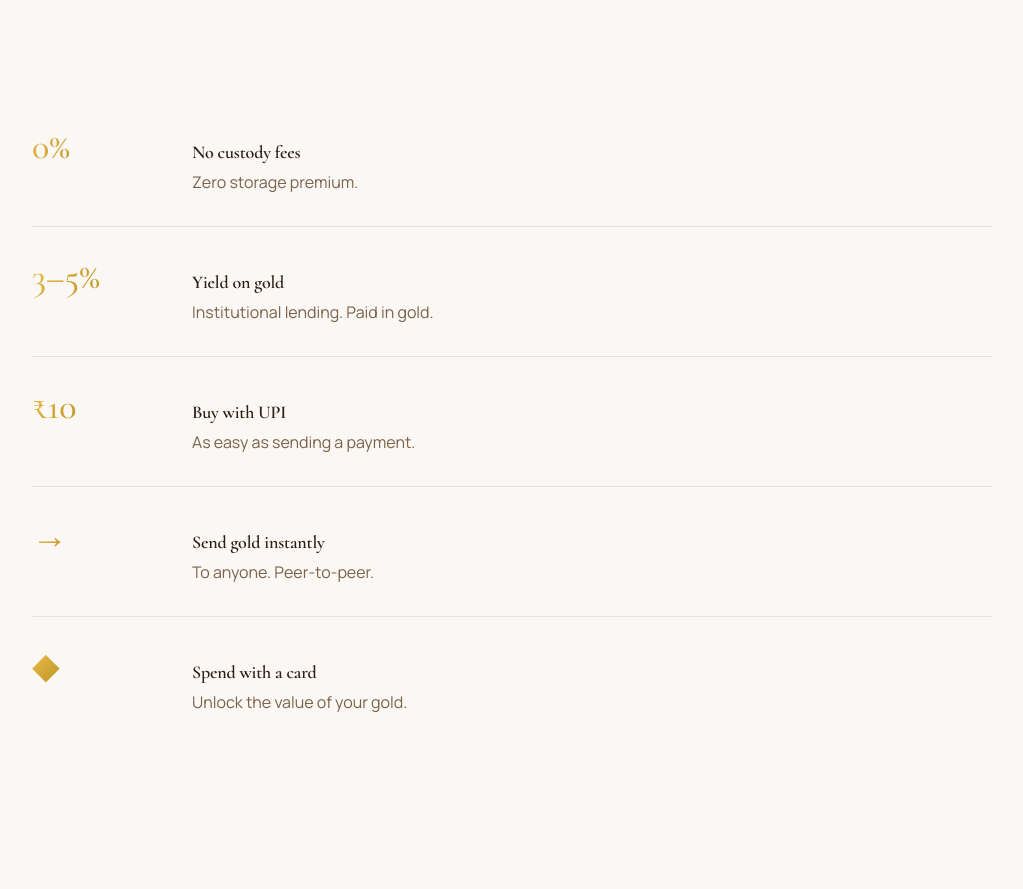
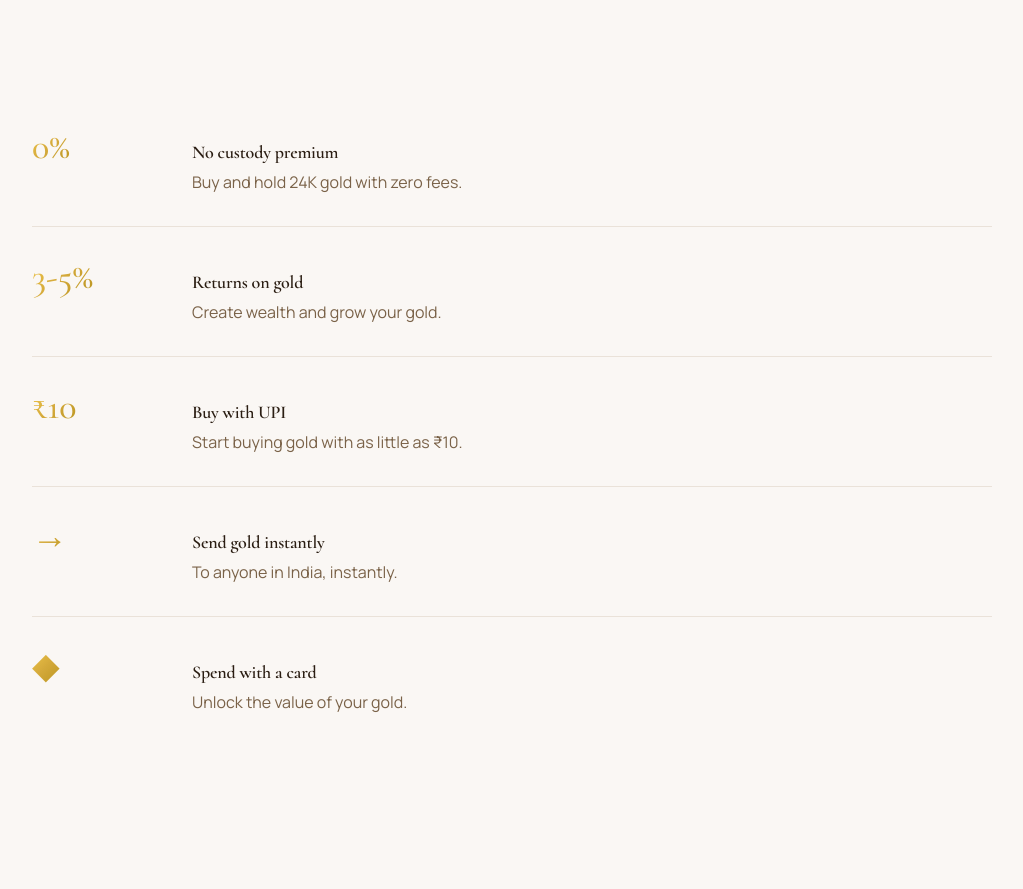
Before and after one commit to sarthakxau/goldfi-landing, a React (Vite) app: page / in a window 1280 px wide. Shown: the part 1320-2209 px from the top of the page, without its empty margins (128-1151 px from the left). Built offline with nearby package versions, Linux system fonts and the light colour scheme.

Commit message:
Update Features.jsx

```diff
--- a/src/components/Features.jsx
+++ b/src/components/Features.jsx
@@ -1,23 +1,23 @@
 const features = [
     {
         stat: '0%',
-        title: 'No custody fees',
-        description: 'Zero storage premium.',
+        title: 'No custody premium',
+        description: 'Buy and hold 24K gold with zero fees.',
     },
     {
-        stat: '3–5%',
-        title: 'Yield on gold',
-        description: 'Institutional lending. Paid in gold.',
+        stat: '3-5%',
+        title: 'Returns on gold',
+        description: 'Create wealth and grow your gold.',
     },
     {
         stat: '₹10',
         title: 'Buy with UPI',
-        description: 'As easy as sending a payment.',
+        description: 'Start buying gold with as little as ₹10.',
     },
     {
         stat: '→',
         title: 'Send gold instantly',
-        description: 'To anyone. Peer-to-peer.',
+        description: 'To anyone in India, instantly.',
     },
     {
         stat: '◆',
```
